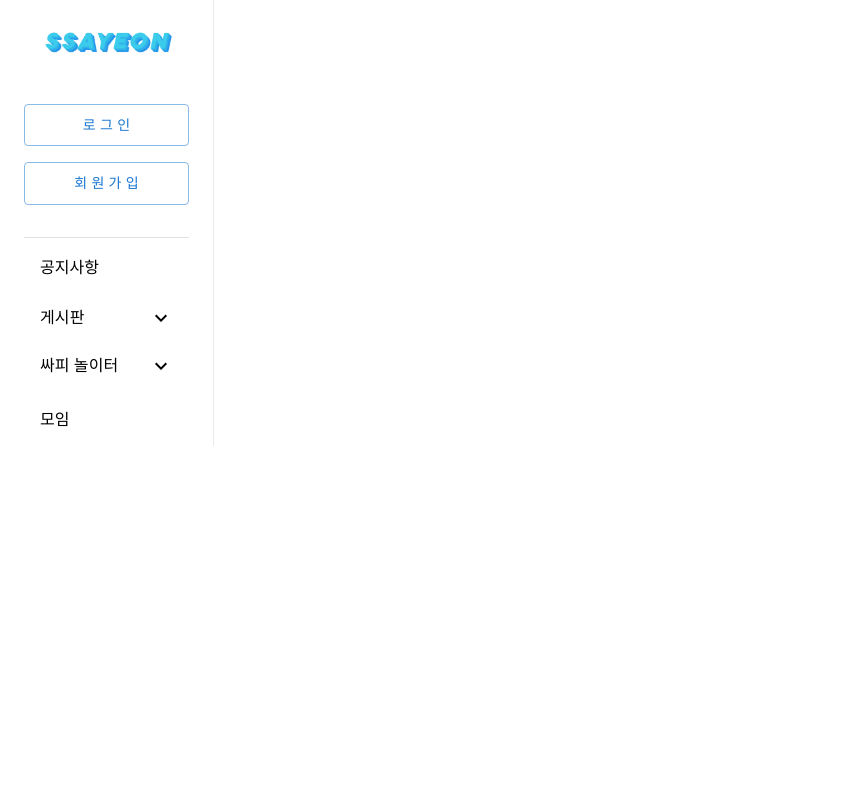
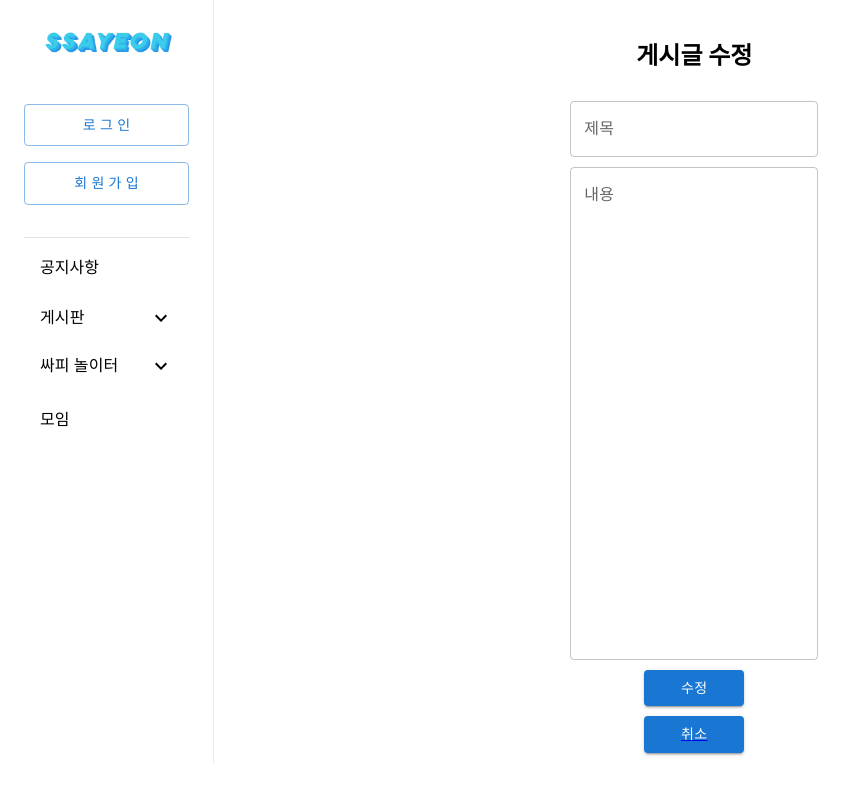
Before and after one commit to Eonyong/ssayeon, a React (Create React App) app in the folder frontend/: page /boards/free/1/edit in a window 1280 px wide. Shown: the whole page, without its empty margins (0-857 px from the left). Built offline with nearby package versions, Linux system fonts and the light colour scheme; no server answers.

Commit message:
✨ feat:  자유게시판 게시글 수정

```diff
--- a/frontend/src/App.js
+++ b/frontend/src/App.js
@@ -12,6 +12,7 @@ import FreeList from "./components/main/boards/frees/FreeList";
 import NewFree from "./components/main/boards/frees/NewFree";
 import Profile from "./components/main/accounts/Profile";
 import FreeDetail from "./components/main/boards/frees/FreeDetail";
+import EditFree from "./components/main/boards/frees/EditFree"
 import Main from "./components/common/Main";
 import { useDispatch } from "react-redux";
 import { userProfile } from "./user/auth";
@@ -61,6 +62,7 @@ function App() {
               <Route path="/boards/free" element={<FreeList />} />
               <Route path="/boards/free/new" element={<NewFree />} />
               <Route path="/boards/free/:id" element={<FreeDetail />} />
+              <Route path="/boards/free/:id/edit" element={<EditFree />} />
             </Routes>
           </Grid>
         </Grid>
--- /dev/null
+++ b/frontend/src/components/main/boards/frees/EditFree.js
@@ -0,0 +1,127 @@
+import axios from "axios";
+import React, { useState, useEffect } from "react";
+import { Link, useNavigate, useParams } from 'react-router-dom';
+import { FormControl, TextField, Container, Box, Button } from "@mui/material";
+
+function EditFree() {
+  const API_BASE_URL = process.env.REACT_APP_API_ROOT
+  let params = useParams();
+  const [title, setTitle] = useState("");
+  const [content, setContent] = useState("");
+
+  const onChangeTitle = (event) => setTitle(event.target.value);
+  const onChangeContent = (event) => setContent(event.target.value);
+
+  // 인증 관련
+  let token = localStorage.getItem("token");
+  const headers = {
+    Authorization: `Bearer ${token}`,
+  }
+
+  // 페이지 이동
+  const navigate = useNavigate();
+
+  // 수정하려는 게시글 불러오기
+  const getForm = async () => {
+    try {
+      const response = await axios.get(
+        `${API_BASE_URL}/article/${params.id}`,
+        {
+          headers: headers,
+        })
+        .then(res => res.data);
+        console.log(response.data);
+        setTitle(response.data.title);
+        setContent(response.data.content);
+      } catch (err) {
+        console.log(err);
+    }
+  };
+
+  const editArticle = () => {
+    if (!title) {
+      alert("제목을 입력하세요");
+    } else if (!content) {
+      alert("내용을 입력하세요");
+    } else {
+      axios.patch(
+        `${API_BASE_URL}/article/${params.id}`,
+        {
+          title: title,
+          content: content,
+          board_id: 1,
+          category_id: 1,
+          tag_list: []
+        },
+        {
+          headers: headers,
+        }
+      )
+      .then((res) => {
+        console.log(res);
+        navigate("/boards/free");
+      })
+      .catch((err) => console.log(err));
+    }
+  };
+
+  useEffect(() => {
+    getForm();
+  }, [])
+
+  return (
+    <>
+      <Box
+         sx={{
+          marginTop: 2,
+          width: '100%',
+          display: 'flex',
+          flexDirection: 'column',
+          alignItems: 'center',
+        }}
+      >
+        <h2 sx={{ alignItems: 'center' }}>게시글 수정</h2>
+        <FormControl>
+          <form>
+            <TextField
+              sx={{ marginTop: "10px" }}
+              id="title"
+              name="title"
+              value={title}
+              label="제목"
+              onChange={onChangeTitle}
+              variant="outlined" />
+            <TextField
+              sx={{ display: "flex", width: "100%", marginTop: "10px" }}
+              id="content"
+              name="content"
+              value={content}
+              label="내용"
+              onChange={onChangeContent}
+              multiline rows={20}
+            />
+
+            <Container>
+              <Button
+                sx={{ display: "inline", width: "50%", marginTop: "10px" }}
+                variant="contained"
+                onClick={editArticle}>
+                  수정
+              </Button>
+              <Link to={`/boards/free/${params.id}`}>
+                <Button
+                  sx={{ display: "inline", width: "50%", margin: "10px 10px" }}
+                  variant="contained"
+                  >
+                    취소
+                </Button>
+              </Link>
+            </Container>
+          </form>
+        </FormControl>
+      </Box>
+    </>
+  )
+}
+
+export default EditFree;
--- a/frontend/src/components/main/boards/frees/FreeDetail.js
+++ b/frontend/src/components/main/boards/frees/FreeDetail.js
@@ -31,7 +31,7 @@ function FreeDetail() {
     }
   };
 
-  // 게시글 상세 내용 불러오기
+  // 댓글 불러오기
   const getComments = async () => {
     try {
       const response = await axios.get(
@@ -46,6 +46,7 @@ function FreeDetail() {
         console.log(err);
     }
   };
+
 
   useEffect(() => {
     getFreeDetail();
@@ -85,6 +86,17 @@ function FreeDetail() {
               </TableRow>
             </TableBody>
           </Table>
+
+          {/* 수정 버튼 */}
+          <Button style={{
+            display: "flex",
+            marginTop: "15px",
+            justifyContent: "center",
+            width: "10%" }}
+            variant="outlined"
+            href={`/boards/free/${params.id}/edit`}>
+            수정
+          </Button>
 
           {/* 댓글 */}
           <List component="nav" aria-label="mailbox folders">
```
